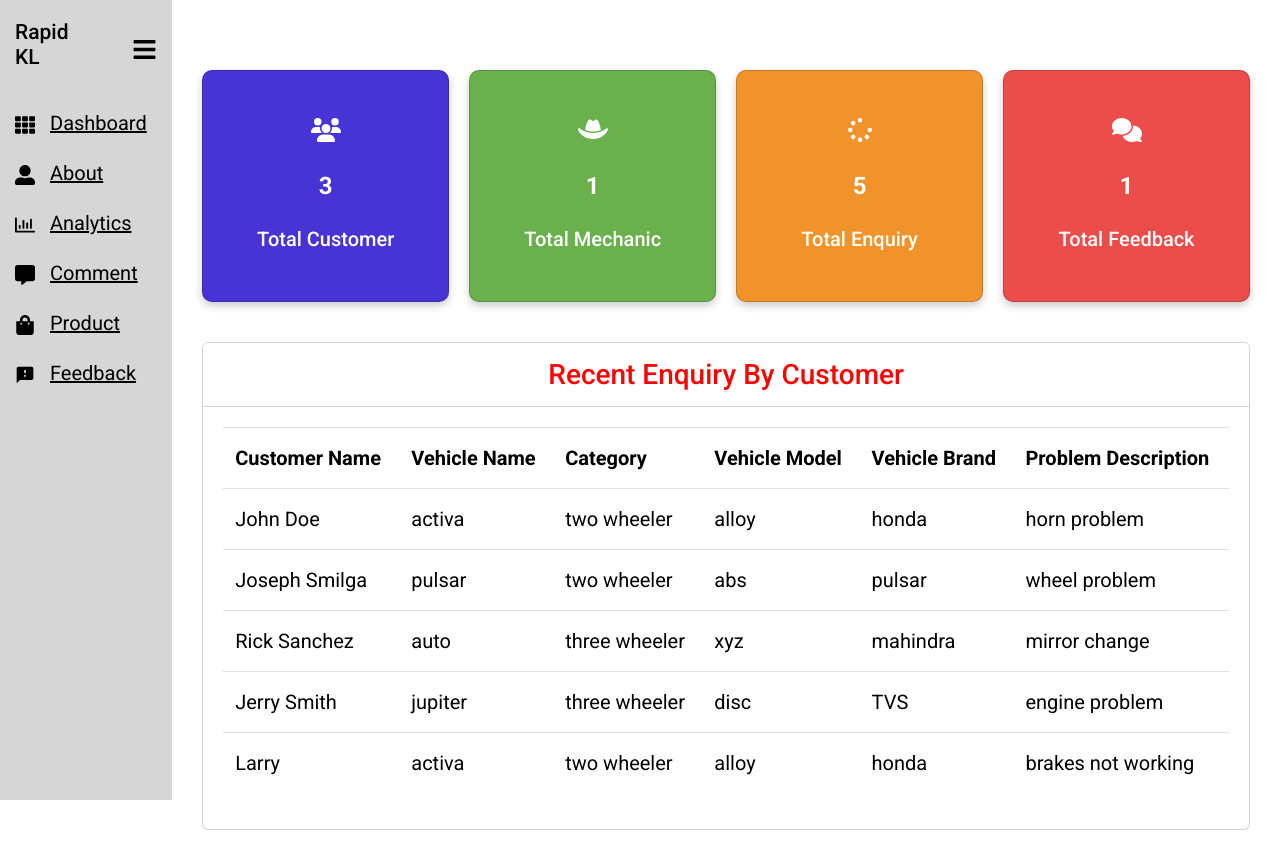
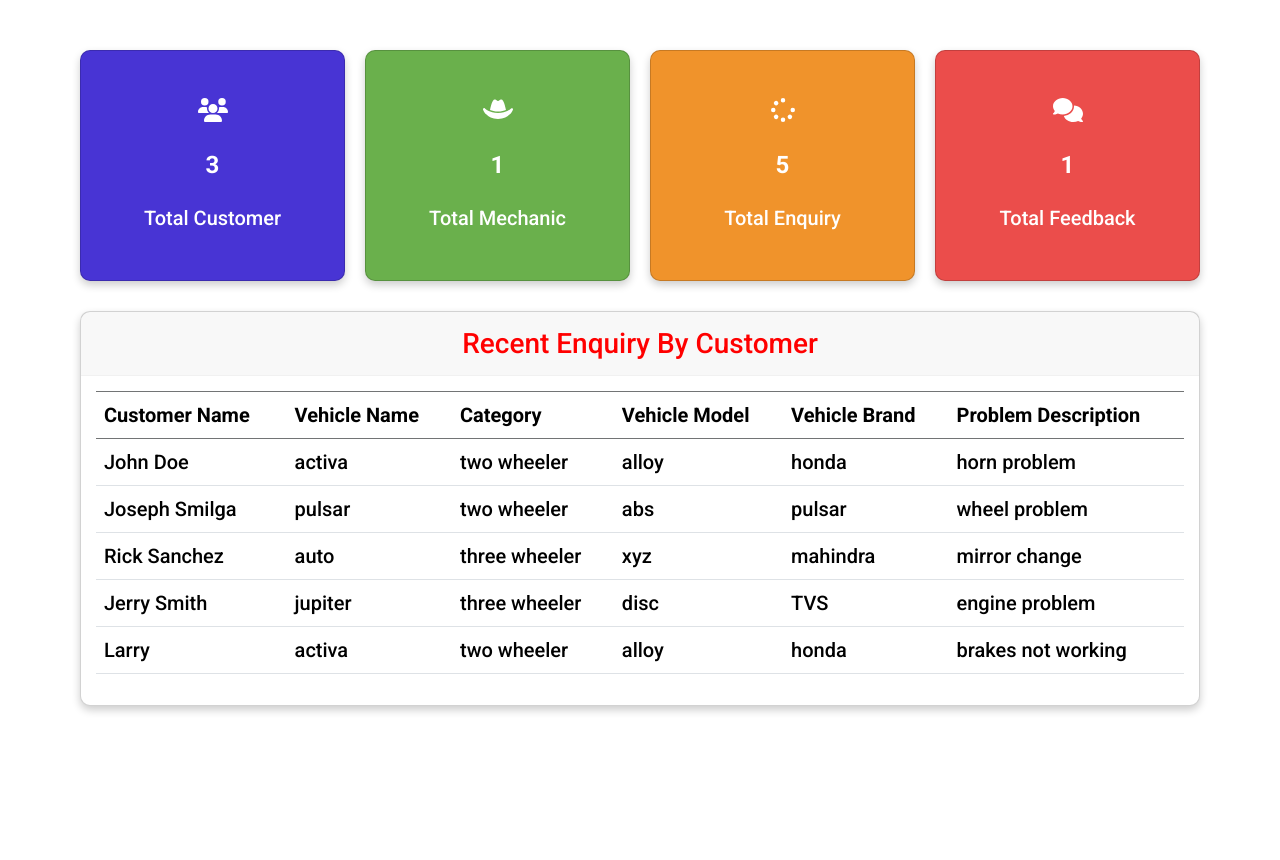
Before and after one commit to gmshimon/Rapid-KL-Competition, a React (Create React App) app in the folder Frontend/: page / in a window 1280 px wide. After the commit the page ends 800 px from the top, so only its background shows below. Built offline with nearby package versions, Linux system fonts and the light colour scheme.

Commit message:
Revert "Add complaint form component and fix some styling on the dashboard"

```diff
--- a/Frontend/package.json
+++ b/Frontend/package.json
@@ -3,16 +3,12 @@
   "version": "0.1.0",
   "private": true,
   "dependencies": {
-    "@emotion/react": "^11.11.1",
-    "@emotion/styled": "^11.11.0",
     "@fortawesome/fontawesome-free": "^6.4.2",
     "@fortawesome/fontawesome-svg-core": "^6.4.2",
     "@fortawesome/free-brands-svg-icons": "^6.4.2",
     "@fortawesome/free-regular-svg-icons": "^6.4.2",
     "@fortawesome/free-solid-svg-icons": "^6.4.2",
     "@fortawesome/react-fontawesome": "^0.2.0",
-    "@mui/material": "^5.14.9",
-    "@mui/styled-engine-sc": "^5.14.9",
     "@testing-library/jest-dom": "^5.17.0",
     "@testing-library/react": "^13.4.0",
     "@testing-library/user-event": "^13.5.0",
@@ -20,10 +16,8 @@
     "react": "^18.2.0",
     "react-bootstrap": "^2.8.0",
     "react-dom": "^18.2.0",
-    "react-icons": "^4.11.0",
     "react-router-dom": "^6.15.0",
     "react-scripts": "5.0.1",
-    "styled-components": "^5.3.11",
     "web-vitals": "^2.1.4"
   },
   "scripts": {
--- a/Frontend/src/App.css
+++ b/Frontend/src/App.css
@@ -32,7 +32,6 @@
   from {
     transform: rotate(0deg);
   }
-
   to {
     transform: rotate(360deg);
   }
--- a/Frontend/src/App.js
+++ b/Frontend/src/App.js
@@ -1,21 +1,14 @@
-import logo from './logo.svg';
-import './App.css';
-import 'bootstrap/dist/css/bootstrap.min.css';
-import Dashboard from './Page/Dashboard/Dashboard';
-import Drawer from './Component/Drawer/Drawer';
-import { Route, Routes } from 'react-router-dom';
+import logo from './logo.svg'
+import './App.css'
+import 'bootstrap/dist/css/bootstrap.min.css'
+import Dashboard from './Page/Dashboard/Dashboard'
 
-function App() {
+function App () {
   return (
     <div>
-      <Drawer>
-        <Routes>
-          <Route path="/" element={Dashboard} />
-        </Routes>
-        <Dashboard />
-      </Drawer>
+      <Dashboard />
     </div>
-  );
+  )
 }
 
-export default App;
+export default App
--- a/Frontend/src/Component/DashBoard/DashBoardTable.js
+++ b/Frontend/src/Component/DashBoard/DashBoardTable.js
@@ -1,9 +1,9 @@
-import Card from 'react-bootstrap/Card';
-import Table from 'react-bootstrap/Table';
-import { customer } from '../../Data/dummyData';
-import { vehicles } from '../../Data/dummyData';
-import Row from 'react-bootstrap/Row';
-import Col from 'react-bootstrap/Col';
+import Card from 'react-bootstrap/Card'
+import Table from 'react-bootstrap/Table'
+import { customer } from '../../Data/dummyData'
+import { vehicles } from '../../Data/dummyData'
+import Row from 'react-bootstrap/Row'
+import Col from 'react-bootstrap/Col'
 
 const getTableData = customer.map((customer, index) => {
   return (
@@ -15,18 +15,18 @@ const getTableData = customer.map((customer, index) => {
       <td>{vehicles[index].brand}</td>
       <td>{vehicles[index].problemDesc}</td>
     </tr>
-  );
-});
+  )
+})
 
 const DashboardTable = () => {
   return (
     <Row>
-      <Col className="col-12 col-m-12 col-sm-12">
-        <Card className="enquiry-table">
-          <Card.Header className="enquiry-table">
+      <Col className='col-12 col-m-12 col-sm-12'>
+        <Card>
+          <Card.Header>
             <h3>Recent Enquiry By Customer</h3>
           </Card.Header>
-          <Card.Body className="enquiry-table">
+          <Card.Text>
             <Table>
               <thead>
                 <tr>
@@ -40,11 +40,11 @@ const DashboardTable = () => {
               </thead>
               <tbody>{getTableData}</tbody>
             </Table>
-          </Card.Body>
+          </Card.Text>
         </Card>
       </Col>
     </Row>
-  );
-};
+  )
+}
 
-export default DashboardTable;
+export default DashboardTable
--- a/Frontend/src/Component/DashBoard/css/dashboard-cards.css
+++ b/Frontend/src/Component/DashBoard/css/dashboard-cards.css
@@ -259,21 +259,19 @@ body {
     }
 }
 
-.card.dashboard-table {
+.card {
     border-radius: 10px;
-  margin-top: 20px;
     margin-bottom: 10px;
     box-shadow: 0 4px 8px 0 rgba(0, 0, 0, 0.2);
-  overflow: auto;
 }
 
-.card-body svg {
+.card-body>svg {
     font-size: 1.5rem;
     padding: 15px;
     margin-bottom: 10px;
 }
 
-.card-body > svg:hover {
+.card-body>svg:hover {
     cursor: pointer;
 }
 
@@ -290,46 +288,31 @@ body {
     overflow-x: auto;
 }
 
-.card-header.enquiry-table {
+.card-header {
     padding: 15px 30px;
-  border-bottom: 1px solid #d5d3d3;
+    border-bottom: 1px solid #f1f1f1;
     position: relative;
     color: red;
     text-align: center;
-  background-color: #fff;
 }
 
 .card-header h3 {
     margin: 0;
 }
 
-.card.enquiry-table {
-  margin-top: 20px;
-}
-
-.card-body {
-  font-size: 1.25rem;
-}
-
-.card-body.enquiry-table {
-  padding: 20px;
-  overflow-x: auto;
-}
-
-.card-body.enquiry-table table {
+table {
     border-collapse: collapse;
     width: 100%;
 }
 
-.card-body.enquiry-table table td {
-  border-top: 1px solid #dee2e6;
-  border-bottom: none;
-  padding: 15px 12px;
+table td {
+    border-top: 1px solid #727475;
+    padding: 15px;
 }
 
-.card-body.enquiry-table table th {
-  border-top: 1px solid #dee2e6;
-  border-bottom: 1px solid #dee2e6;
+table th {
+    border-top: 1px solid #727475;
+    border-bottom: 1px solid #727475;
     padding: 15px 12px;
     text-align: left;
 }
--- a/Frontend/src/Component/Drawer/Drawer.css
+++ /dev/null
@@ -1,55 +0,0 @@
-.container1 {
-    display: flex;
-}
-
-main {
-    width: 100%;
-    padding: 20px;
-}
-
-.sidebar1 {
-    background: #cbcbcbc8;
-    color: #010101;
-    height: 100vh;
-    width: 200px;
-    transition: all 0.5s;
-}
-
-.top_section1 {
-    display: flex;
-    align-items: center;
-    padding: 20px 15px;
-}
-
-.logo1 {
-    font-size: 21px;
-}
-
-.bars1 {
-    display: flex;
-    font-size: 25px;
-    margin-left: 50px;
-}
-
-.link1 {
-    display: flex;
-    color: #000000;
-    padding: 10px 15px;
-    gap: 15px;
-    transition: all 0.5s;
-}
-
-.link1:hover {
-    background: rgb(239, 241, 242);
-    color: #000;
-    transition: all 0.5s;
-}
-
-.active1 {
-    background: lightskyblue;
-    color: #000;
-}
-
-.icon1, .link_text {
-    font-size: 20px;
-}
--- a/Frontend/src/Component/Drawer/Drawer.js
+++ /dev/null
@@ -1,85 +0,0 @@
-import {
-  FaTh,
-  FaBars,
-  FaUserAlt,
-  FaRegChartBar,
-  FaCommentAlt,
-  FaShoppingBag,
-  FaThList
-} from 'react-icons/fa'
-import { MdFeedback } from 'react-icons/md'
-import React, { useState } from 'react'
-import { NavLink } from 'react-router-dom'
-import './Drawer.css'
-const Drawer = ({ children }) => {
-  const [isOpen, setIsOpen] = useState(true)
-  const toggle = () => setIsOpen(!isOpen)
-  const menuItem = [
-    {
-      path: '/',
-      name: 'Dashboard',
-      icon: <FaTh />
-    },
-    {
-      path: '/about',
-      name: 'About',
-      icon: <FaUserAlt />
-    },
-    {
-      path: '/analytics',
-      name: 'Analytics',
-      icon: <FaRegChartBar />
-    },
-    {
-      path: '/comment',
-      name: 'Comment',
-      icon: <FaCommentAlt />
-    },
-    {
-      path: '/product',
-      name: 'Product',
-      icon: <FaShoppingBag />
-    },
-    {
-      path: '/feedback',
-      name: 'Feedback',
-      icon: <MdFeedback />
-    }
-  ]
-  return (
-    <div className='container1'>
-      <div style={{ width: isOpen ? '200px' : '50px' }} className='sidebar1'>
-        <div className='top_section1'>
-          <h1 style={{ display: isOpen ? 'block' : 'none' }} className='logo1'>
-            Rapid KL
-          </h1>
-          <div
-            style={{ marginLeft: isOpen ? '40px' : '0px' }}
-            className='bars1'
-          >
-            <FaBars onClick={toggle} />
-          </div>
-        </div>
-        {menuItem.map((item, index) => (
-          <NavLink
-            to={item.path}
-            key={index}
-            className='link1'
-            activeclassName='active1'
-          >
-            <div className='icon1'>{item.icon}</div>
-            <div
-              style={{ display: isOpen ? 'block' : 'none' }}
-              className='link_text'
-            >
-              {item.name}
-            </div>
-          </NavLink>
-        ))}
-      </div>
-      <main>{children}</main>
-    </div>
-  )
-}
-
-export default Drawer
```
Also changed, not shown: Frontend/src/Component/ComplaintForm/ComplaintForm.js (deleted, +0 -92 lines), Frontend/src/Component/ComplaintForm/css/complaint-form.css (deleted, +0 -53 lines), Frontend/src/Component/DashBoard/DashBoardCounter.js (+25 -25 lines), Frontend/src/Page/Dashboard/Dashboard.js (+7 -7 lines), 1 other file (tests, documents, lock files or other folders). Lines whose indentation alone changed are shown as unchanged.
